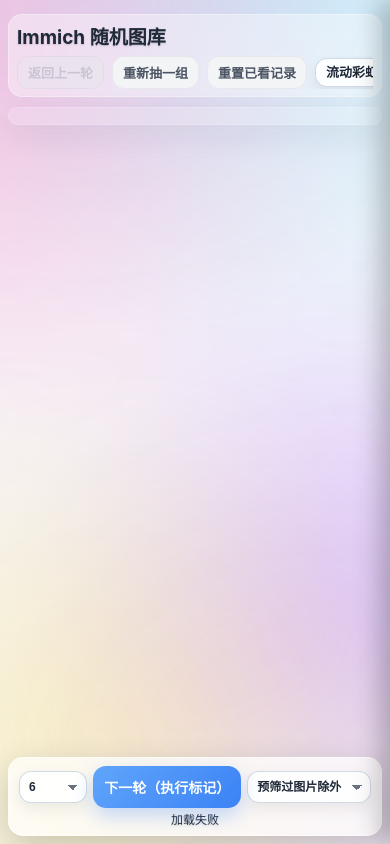
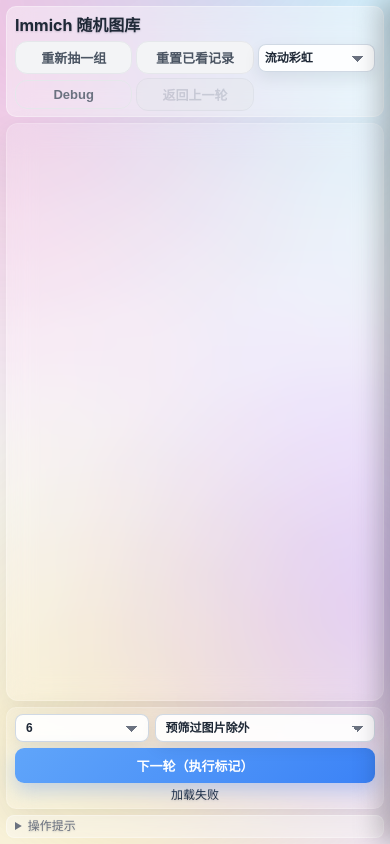
Before and after one commit to JDui/immich-GalleryClear, a FastAPI app: page / in a window 390 px wide. Run offline with FastAPI, Linux system fonts and the light colour scheme; data comes from the database, SQL or seed files in the repository; data that the repository does not hold is empty; parts of the project's set-up code (start-up, migrations or seed data) failed here and were passed over; some libraries are stand-ins or nearby versions.

Commit message:
Fit gallery layout to available screen for 0.7.32

```diff
--- a/app/static/css/style.css
+++ b/app/static/css/style.css
@@ -1,6 +1,6 @@
 :root {
   --frame-size: 15px;
-  --frame-padding: 15px;
+  --frame-padding: clamp(6px, 1vw, 12px);
   --bg: #f7f8fb;
   --card: #ffffff;
   --accent: #3b82f6;
@@ -30,15 +30,16 @@ body {
   font-family: "Inter", "Segoe UI", Arial, sans-serif;
   background: var(--bg);
   color: var(--text);
-  min-height: 100vh;
+  height: 100vh;
+  min-height: 320px;
   position: relative;
   overflow-x: hidden;
-  padding: var(--frame-padding);
+  padding: max(var(--frame-padding), env(safe-area-inset-top)) max(var(--frame-padding), env(safe-area-inset-right)) max(var(--frame-padding), env(safe-area-inset-bottom)) max(var(--frame-padding), env(safe-area-inset-left));
 }
 
 @supports (min-height: 100dvh) {
   body {
-    min-height: 100dvh;
+    height: 100dvh;
   }
 }
 
@@ -187,7 +188,12 @@ body.theme-blur {
   width: 100%;
   animation: page-in 0.4s ease;
   margin: 0 auto;
-  padding: 20px clamp(12px, 8vw, 140px) 60px;
+  height: 100%;
+  min-height: 0;
+  display: grid;
+  grid-template-rows: auto minmax(0, 1fr) auto auto;
+  gap: 8px;
+  padding: 0;
   position: relative;
   z-index: 1;
 }
@@ -196,9 +202,11 @@ body.theme-blur {
   display: flex;
   align-items: center;
   justify-content: space-between;
-  gap: 12px;
-  padding: 8px 10px;
-  border-radius: 14px;
+  gap: 8px;
+  padding: 5px 8px;
+  border-radius: 10px;
+  min-width: 0;
+  flex-wrap: wrap;
   background: var(--glass-bg);
   border: 1px solid var(--glass-border);
   backdrop-filter: blur(12px);
@@ -206,25 +214,28 @@ body.theme-blur {
 
 .top-bar h1 {
   margin: 0;
-  font-size: 24px;
+  font-size: 18px;
+  white-space: nowrap;
   text-shadow: var(--text-shadow);
 }
 
 
 .top-actions {
   display: flex;
-  gap: 8px;
+  gap: 5px;
   align-items: center;
+  flex-wrap: wrap;
+  min-width: 0;
 }
 
 .controls {
-  margin-top: 16px;
+  margin-top: 0;
   background: rgba(255, 255, 255, 0.16);
   border: 1px solid rgba(255, 255, 255, 0.18);
   backdrop-filter: blur(14px);
-  border-radius: 16px;
+  border-radius: 10px;
   box-shadow: var(--shadow);
-  padding: 14px 16px;
+  padding: 6px 8px;
   display: flex;
   justify-content: space-between;
   align-items: center;
@@ -233,13 +244,15 @@ body.theme-blur {
 }
 
 .bottom-controls {
-  margin-top: 16px;
+  margin-top: 0;
   display: flex;
   flex-direction: column;
   align-items: center;
   justify-content: center;
   flex-wrap: wrap;
-  gap: 12px;
+  gap: 4px;
+  position: relative;
+  z-index: 2;
 }
 
 .button-row {
@@ -262,14 +275,15 @@ body.theme-blur {
   display: grid;
   grid-template-columns: minmax(0, 1fr) auto minmax(0, 1fr);
   align-items: center;
-  gap: 16px;
+  gap: 8px;
 }
 
 .control-group {
   display: flex;
   align-items: center;
-  gap: 10px;
-  flex-wrap: wrap;
+  gap: 6px;
+  min-width: 0;
+  position: relative;
 }
 
 .control-group.left {
@@ -285,6 +299,16 @@ body.theme-blur {
   padding: 6px 8px;
   border-radius: 10px;
   border: 1px solid var(--border);
+}
+
+.grid-custom:not(.hidden) {
+  position: absolute;
+  left: 0;
+  bottom: calc(100% + 10px);
+  padding: 8px;
+  border-radius: 10px;
+  background: rgba(255, 255, 255, 0.96);
+  box-shadow: var(--shadow);
 }
 
 button {
@@ -403,8 +427,11 @@ select.secondary {
   background: rgba(255, 255, 255, 0.9);
   border: 1px solid rgba(203, 213, 225, 0.9);
   color: #1f2937;
-  padding: 8px 34px 8px 12px;
-  border-radius: 12px;
+  padding: 6px 30px 6px 10px;
+  border-radius: 8px;
+  min-width: 0;
+  max-width: 100%;
+  font-size: 13px;
   font-weight: 600;
   box-shadow: 0 6px 16px rgba(15, 23, 42, 0.08);
   background-image: linear-gradient(45deg, transparent 50%, #6b7280 50%),
@@ -435,7 +462,8 @@ button.ghost-button {
   background: transparent;
   border: 1px solid var(--border);
   color: var(--muted);
-  padding: 8px 12px;
+  padding: 6px 10px;
+  font-size: 13px;
 }
 
 button.small {
@@ -469,16 +497,20 @@ button.subtle {
 }
 
 #btn-next {
-  min-width: 240px;
-  padding: 14px 30px;
-  font-size: 16px;
-  border-radius: 16px;
+  min-width: 180px;
+  padding: 8px 18px;
+  font-size: 14px;
+  border-radius: 9px;
+  white-space: nowrap;
 }
 
 #status-text {
   width: 100%;
   text-align: center;
   text-shadow: var(--text-shadow);
+  font-size: 12px;
+  line-height: 1.3;
+  overflow-wrap: anywhere;
 }
 
 
@@ -517,19 +549,25 @@ body.theme-blur::before {
 
 
 .grid-wrapper {
-  margin-top: 20px;
+  min-height: 0;
+  min-width: 0;
+  overflow: auto;
+  overscroll-behavior: contain;
   background: rgba(255, 255, 255, 0.16);
   border: 1px solid rgba(255, 255, 255, 0.18);
   backdrop-filter: blur(14px);
-  border-radius: 18px;
-  padding: 14px;
+  border-radius: 12px;
+  padding: 8px;
   box-shadow: var(--shadow);
 }
 
 .grid {
   display: grid;
-  gap: 10px;
+  height: 100%;
+  min-height: 0;
+  gap: 8px;
   grid-template-columns: repeat(var(--grid-cols, 3), minmax(0, 1fr));
+  grid-template-rows: repeat(var(--grid-rows, 2), minmax(76px, 1fr));
   opacity: 1;
   transition: opacity 0.45s ease-in-out;
 }
@@ -546,8 +584,8 @@ body.theme-blur::before {
   border-radius: 12px;
   overflow: hidden;
   border: 1px solid rgba(255, 255, 255, 0);
-  aspect-ratio: 1 / 1;
-  min-height: 180px;
+  min-height: 0;
+  min-width: 0;
   display: flex;
   align-items: center;
   justify-content: center;
@@ -717,6 +755,8 @@ body.theme-blur::before {
 .card img {
   width: 100%;
   height: 100%;
+  min-width: 0;
+  min-height: 0;
   object-fit: contain;
   opacity: 0;
   transition: transform 0.3s cubic-bezier(0.33, 1, 0.68, 1), filter 0.25s ease, transform-origin 0.3s cubic-bezier(0.33, 1, 0.68, 1), opacity 0.9s ease;
@@ -740,6 +780,10 @@ body.theme-blur::before {
   border-radius: 10px;
   font-size: 12px;
   z-index: 4;
+  max-width: calc(100% - 20px);
+  overflow: hidden;
+  white-space: nowrap;
+  text-overflow: ellipsis;
 }
 .card .meta.time {
   left: auto;
@@ -954,18 +998,38 @@ body.theme-blur::before {
 }
 
 .footer {
-  margin-top: 16px;
+  position: relative;
+  z-index: 3;
   display: flex;
   justify-content: space-between;
   align-items: center;
   color: var(--muted);
-  font-size: 14px;
-  padding: 10px 12px;
-  border-radius: 14px;
+  font-size: 12px;
+  padding: 2px 8px;
+  border-radius: 8px;
   background: var(--glass-bg);
   border: 1px solid var(--glass-border);
   backdrop-filter: blur(12px);
   text-shadow: var(--text-shadow);
+}
+
+.footer summary {
+  cursor: pointer;
+  line-height: 1.4;
+}
+
+.footer .hint {
+  position: absolute;
+  left: 0;
+  bottom: calc(100% + 8px);
+  z-index: 3;
+  width: min(520px, 100%);
+  padding: 10px 12px;
+  border-radius: 10px;
+  background: rgba(255, 255, 255, 0.96);
+  box-shadow: var(--shadow);
+  font-size: 12px;
+  line-height: 1.6;
 }
 
 .badge {
@@ -1024,6 +1088,7 @@ body.theme-blur::before {
   width: 360px;
   max-width: 90vw;
   height: 100vh;
+  height: 100dvh;
   background: #1f2937;
   color: #e5e7eb;
   box-shadow: -10px 0 25px rgba(0, 0, 0, 0.25);
@@ -1093,204 +1158,41 @@ body.theme-blur::before {
   display: none;
 }
 
-/* Compact app layout for phones and foldable inner screens. */
+/* Keep tools in flow so the gallery receives the actual remaining height. */
 @media (max-width: 900px) {
-  body {
-    padding: 8px;
-    overscroll-behavior-y: contain;
-    -webkit-overflow-scrolling: touch;
-  }
-
-  .page {
-    padding: 6px 0 calc(104px + env(safe-area-inset-bottom));
-  }
-
-  .top-bar {
-    min-width: 0;
-    padding: 7px 8px;
-  }
-
-  .top-bar h1 {
-    flex: 0 0 auto;
-    font-size: 20px;
-    white-space: nowrap;
-  }
-
-  .top-actions {
-    min-width: 0;
-    max-width: 100%;
-    overflow-x: auto;
-    overscroll-behavior-x: contain;
-    scrollbar-width: none;
-    -webkit-overflow-scrolling: touch;
-  }
-
-  .top-actions::-webkit-scrollbar {
-    display: none;
-  }
-
-  .top-actions > * {
-    flex: 0 0 auto;
-  }
-
-  .grid-wrapper {
-    margin-top: 10px;
-    padding: 8px;
-    border-radius: 14px;
-  }
-
-  .grid {
-    gap: 8px;
-  }
-
-  .card {
-    min-height: 0;
-    border-radius: 10px;
-    touch-action: pan-y;
-  }
-
-  .controls {
-    padding: 8px 10px;
-  }
-
-  .bottom-controls {
-    position: fixed;
-    z-index: 20;
-    left: max(8px, env(safe-area-inset-left));
-    right: max(8px, env(safe-area-inset-right));
-    bottom: max(8px, env(safe-area-inset-bottom));
-    margin: 0;
-    gap: 5px;
-    border-radius: 15px;
-    background: rgba(255, 255, 255, 0.72);
-    border-color: rgba(255, 255, 255, 0.55);
-    box-shadow: 0 12px 34px rgba(15, 23, 42, 0.2);
-    backdrop-filter: blur(20px) saturate(1.15);
-  }
-
-  .action-row {
-    grid-template-columns: minmax(54px, 0.55fr) minmax(128px, 1.2fr) minmax(108px, 1fr);
-    gap: 6px;
-  }
-
-  .control-group,
-  .control-group.left,
-  .control-group.right {
-    width: 100%;
-    min-width: 0;
-    flex-wrap: nowrap;
-    justify-content: stretch;
-  }
-
-  .control-group select {
-    width: 100%;
-    min-width: 0;
-    padding: 8px 25px 8px 9px;
-    font-size: 12px;
-    background-position: calc(100% - 13px) 55%, calc(100% - 8px) 55%;
-    background-size: 5px 5px, 5px 5px;
-  }
-
-  #btn-next {
-    width: 100%;
-    min-width: 0;
-    padding: 11px 8px;
-    border-radius: 13px;
-    font-size: 14px;
-    white-space: nowrap;
-  }
-
-  #status-text {
-    min-width: 0;
-    overflow: hidden;
-    text-overflow: ellipsis;
-    white-space: nowrap;
-    font-size: 12px;
-    line-height: 1.2;
-  }
-
-  .grid-custom:not(.hidden) {
-    position: absolute;
-    left: 0;
-    bottom: calc(100% + 8px);
-    padding: 8px;
-    border-radius: 12px;
-    background: rgba(255, 255, 255, 0.92);
-    box-shadow: var(--shadow);
-    backdrop-filter: blur(16px);
-  }
-
-  .footer {
-    display: none;
-  }
+  .page { gap: 6px; }
+  .top-bar h1 { font-size: 16px; }
+  .top-actions { flex: 1 1 auto; justify-content: flex-end; }
+  .grid-wrapper { padding: 6px; }
+  .grid { gap: 6px; }
+  .card { border-radius: 9px; }
+  .card .meta { left: 5px; bottom: 5px; max-width: calc(100% - 10px); padding: 2px 5px; font-size: 10px; }
+  .card.selected-delete::after,
+  .card.selected-fav::after,
+  .card.selected::after { padding: 5px; font-size: 12px; }
+  .action-row { grid-template-columns: minmax(54px, 0.6fr) auto minmax(100px, 1fr); gap: 6px; }
+  .control-group select { width: 100%; font-size: 12px; }
+  #btn-next { min-width: 0; padding: 8px 10px; font-size: 13px; }
 }
 
-@media (max-width: 520px) {
-  .top-bar {
-    flex-direction: column;
-    align-items: stretch;
-    gap: 7px;
-  }
-
-  .top-bar h1 {
-    font-size: 19px;
-  }
-
-  .top-actions {
-    width: 100%;
-  }
-
-  .page {
-    padding-bottom: calc(106px + env(safe-area-inset-bottom));
-  }
+@media (max-width: 600px) {
+  .top-bar { gap: 5px; }
+  .top-actions { flex-basis: 100%; display: grid; grid-template-columns: repeat(3, minmax(0, 1fr)); gap: 4px; }
+  .top-actions > * { width: 100%; min-width: 0; font-size: 12px; padding: 6px 4px; white-space: nowrap; }
+  .top-actions select.secondary { padding-right: 24px; padding-left: 6px; font-size: 12px; }
+  .prev-button { order: 1; }
+  .action-row { grid-template-columns: minmax(0, 1fr) minmax(0, 1.65fr); }
+  #btn-next { grid-column: 1 / -1; grid-row: 2; }
+  .control-group.right { grid-column: 2; grid-row: 1; }
+  .card .badge { top: 5px; left: 5px; padding: 2px 5px; font-size: 10px; }
 }
 
-@media (max-width: 340px) {
-  .page {
-    padding-bottom: calc(148px + env(safe-area-inset-bottom));
-  }
-
-  .action-row {
-    grid-template-columns: 1fr 1fr;
-  }
-
-  #btn-next {
-    grid-column: 1 / -1;
-    grid-row: 1;
-  }
-
-  .control-group.left {
-    grid-column: 1;
-    grid-row: 2;
-  }
-
-  .control-group.right {
-    grid-column: 2;
-    grid-row: 2;
-  }
+@media (max-height: 500px) and (min-width: 601px) {
+  .page { gap: 4px; }
+  .top-bar { padding: 3px 6px; }
+  .controls { padding: 4px 6px; }
+  .grid-wrapper { padding: 4px; }
 }
-
-/* Near-square foldable screens use two columns and shallower cards. */
-@media (min-width: 560px) and (max-width: 900px) and (min-aspect-ratio: 1/1) and (max-aspect-ratio: 3/2) {
-  .page {
-    padding-top: 4px;
-    padding-bottom: calc(94px + env(safe-area-inset-bottom));
-  }
-
-  .top-bar h1 {
-    font-size: 18px;
-  }
-
-  .grid-wrapper {
-    margin-top: 8px;
-  }
-
-  .card {
-    aspect-ratio: 4 / 3;
-  }
-}
-
-
 
 /* 彩虹环扩散动画 */
 button.primary.ring-anim::before {
--- a/app/static/js/main.js
+++ b/app/static/js/main.js
@@ -250,31 +250,27 @@ function applyTheme(theme) {
 
 function computeGridColumns(count) {
   const gridWidth = gridEl.clientWidth || (gridEl.parentElement ? gridEl.parentElement.clientWidth : 0) || window.innerWidth;
-  const gap = parseFloat(getComputedStyle(gridEl).gap) || 10;
-  const viewportWidth = window.visualViewport?.width || window.innerWidth;
-  const viewportHeight = window.visualViewport?.height || window.innerHeight || 1;
-  const aspect = viewportWidth / Math.max(1, viewportHeight);
-  if (aspect >= 0.95 && aspect <= 1.5) {
-    return Math.max(1, Math.min(count, 2));
+  const gridHeight = gridEl.clientHeight || window.innerHeight || 1;
+  const gap = parseFloat(getComputedStyle(gridEl).gap) || 8;
+  // Fit both dimensions, while keeping dense batches large enough to review.
+  const minCardWidth = gridWidth <= 600 ? 100 : 140;
+  const maxCols = Math.max(1, Math.min(count, Math.floor((gridWidth + gap) / (minCardWidth + gap))));
+  const targetAspect = gridWidth <= 600 ? 1 : 4 / 3;
+  let bestCols = 1;
+  let bestScore = Infinity;
+  for (let cols = 1; cols <= maxCols; cols += 1) {
+    const rows = Math.ceil(count / cols);
+    const width = (gridWidth - gap * (cols - 1)) / cols;
+    const height = Math.max(76, (gridHeight - gap * (rows - 1)) / rows);
+    const emptyFraction = (cols * rows - count) / count;
+    const overflow = Math.max(0, (rows * 76 + gap * (rows - 1) - gridHeight) / gridHeight);
+    const score = Math.abs(Math.log(width / height / targetAspect)) + emptyFraction * 0.8 + overflow;
+    if (score < bestScore) {
+      bestScore = score;
+      bestCols = cols;
+    }
   }
-  let minCardWidth = 300;
-  if (viewportWidth <= 480) {
-    // Narrow phones work best as a compact two-column review surface.
-    minCardWidth = 132;
-  } else if (viewportWidth <= 900) {
-    minCardWidth = 210;
-  } else if (aspect >= 4 / 3) {
-    minCardWidth = 250;
-  } else if (aspect >= 1.1) {
-    minCardWidth = 280;
-  }
-  const maxColsByWidth = Math.max(1, Math.floor((gridWidth + gap) / (minCardWidth + gap)));
-  let maxColsByCount = 3;
-  if (count < 10) maxColsByCount = 3;
-  else if (count < 25) maxColsByCount = 4;
-  else if (count < 36) maxColsByCount = 5;
-  else maxColsByCount = 6;
-  return Math.max(1, Math.min(count, maxColsByWidth, maxColsByCount));
+  return bestCols;
 }
 
 function applyOrphanCentering(count, cols) {
@@ -299,10 +295,12 @@ function applyOrphanCentering(count, cols) {
 }
 
 function applyGridLayout() {
-  const cols = computeGridColumns(currentCount);
+  const count = gridEl.children.length || currentCount;
+  const cols = computeGridColumns(count);
   currentColumns = cols;
   gridEl.style.setProperty("--grid-cols", String(cols));
-  applyOrphanCentering(currentCount, cols);
+  gridEl.style.setProperty("--grid-rows", String(Math.ceil(count / cols)));
+  applyOrphanCentering(count, cols);
 }
 
 function toast(message, type = "success", timeout = 2400) {
@@ -759,6 +757,7 @@ function renderGrid(list) {
   });
 
   applyGridLayout();
+  gridEl.parentElement.scrollTop = 0;
   revealGrid();
   return Promise.allSettled(loadPromises);
 }
@@ -1220,4 +1219,8 @@ renderDebugConfig();
 window.addEventListener("resize", () => {
   applyGridLayout();
 });
+// Header wrapping and status messages can change the available gallery height.
+if (typeof ResizeObserver !== "undefined") {
+  new ResizeObserver(() => applyGridLayout()).observe(gridEl);
+}
 loadRandom();
--- a/app/templates/index.html
+++ b/app/templates/index.html
@@ -21,7 +21,7 @@
         <button id="btn-prev" class="primary small prev-button" disabled>返回上一轮</button>
         <button id="btn-refresh" class="secondary small subtle">重新抽一组</button>
         <button id="btn-reset" class="secondary small subtle">重置已看记录</button>
-        <select id="theme-select" class="secondary small">
+        <select id="theme-select" class="secondary small" aria-label="背景主题">
           <option value="rainbow">流动彩虹</option>
           <option value="gradient">纯色渐变</option>
           <option value="blur">模糊首图</option>
@@ -37,7 +37,7 @@
     <section class="controls bottom-controls">
       <div class="action-row">
         <div class="control-group left">
-          <select id="grid-preset" class="secondary">
+          <select id="grid-preset" class="secondary" aria-label="每轮图片数量">
             <option value="3">3</option>
             <option value="4">4</option>
             <option value="6" selected>6</option>
@@ -47,13 +47,13 @@
             <option value="custom">自定义</option>
           </select>
           <div id="grid-custom" class="grid-custom hidden">
-            <input type="number" id="grid-count" class="small-input" min="1" max="99" placeholder="数量" />
+            <input type="number" id="grid-count" class="small-input" min="1" max="99" placeholder="数量" aria-label="自定义图片数量" />
             <button id="grid-apply" class="secondary small">应用</button>
           </div>
         </div>
         <button id="btn-next" class="primary">下一轮（执行标记）</button>
         <div class="control-group right">
-          <select id="filter-mode" class="secondary">
+          <select id="filter-mode" class="secondary" aria-label="图片过滤方式">
             <option value="all">所有图片</option>
             <option value="exclude-prescreen" selected>预筛过图片除外</option>
             <option value="exclude-albums">所有相册照片除外</option>
@@ -64,7 +64,10 @@
     </section>
 
     <footer class="footer">
-      <div class="hint">提示：数量和图片过滤在下一轮生效。可选数量：3 / 4 / 6（默认） / 9 / 12 / 25 或自定义。点击切换删除/收藏/无标记；鼠标滚轮在图片上可放大预览（三档：1.5x / 2x / 3x）。</div>
+      <details>
+        <summary>操作提示</summary>
+        <div class="hint">数量和图片过滤在下一轮生效。点击图片切换删除 / 收藏 / 无标记；鼠标滚轮可放大预览（1.5x / 2x / 3x），触屏可双指缩放。</div>
+      </details>
     </footer>
   </div>
 
--- a/docker-compose.example.jks.yml
+++ b/docker-compose.example.jks.yml
@@ -2,7 +2,7 @@ version: "3.8"
 
 services:
   immich-random-cleaner:
-    image: immich-random-cleaner:0.7.31
+    image: immich-random-cleaner:0.7.32
     container_name: immich-random-cleaner
     restart: unless-stopped
     ports:
```
Also changed, not shown: tests/test_frontend.cjs (+11 -6 lines), README_zh-CN.md.
